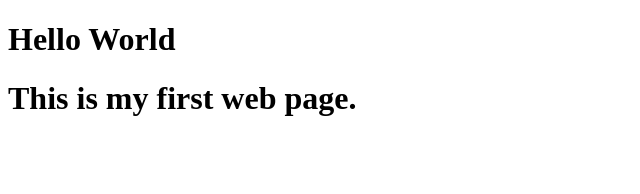
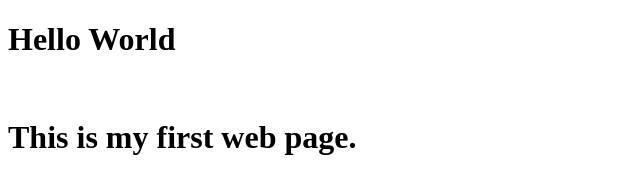
Before and after one commit to kathybeyer/helloworld, a plain HTML site: page index.html in a window 1280 px wide. Shown: the whole page, without its empty margins (0-640 px from the left). Drawn offline with Linux system fonts and the light colour scheme.

Commit message:
Update index.html

```diff
--- a/index.html
+++ b/index.html
@@ -7,7 +7,7 @@
     <title>Kathy Beyer</title>
 </head>
 <body>
-    <h1>Hello World</h1>
+    <h1>Hello World</h1><br>
     <h1>This is my first web page.</h1>
 </body>
 </html>
```
